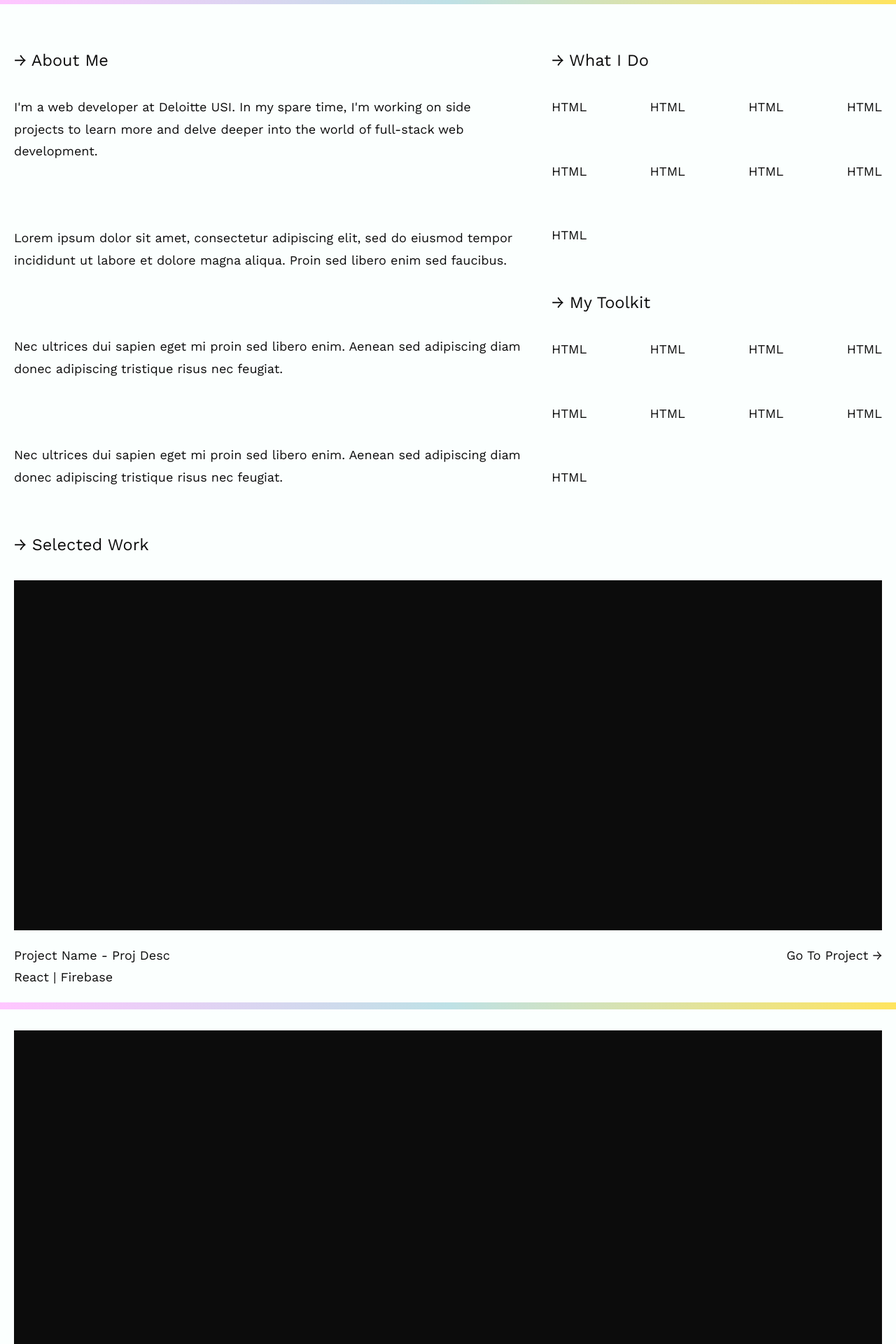
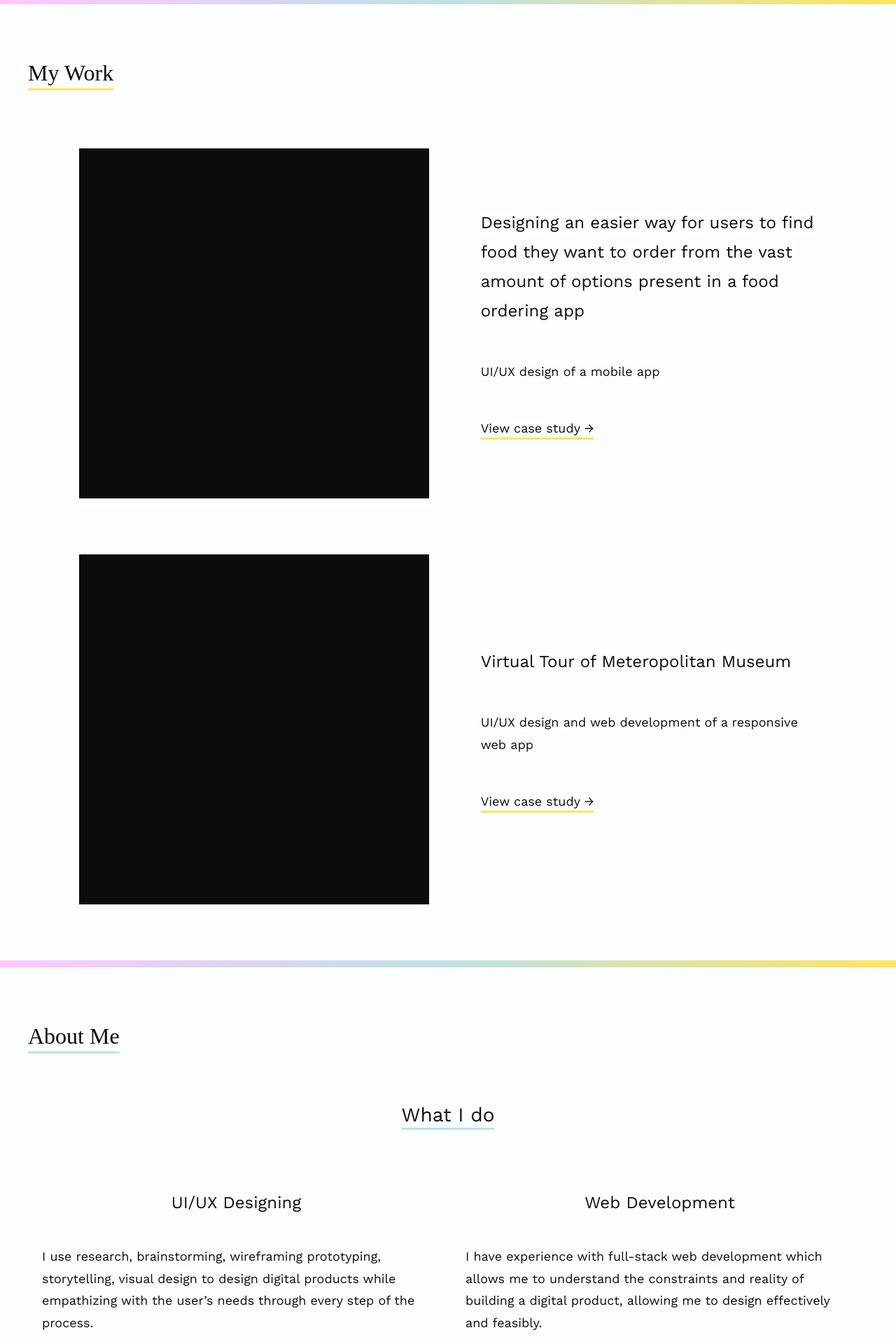
Before and after one commit to Hiba243/hibaportfolio, a React (Create React App) app: page / in a window 1280 px wide. Shown: the part 720-2640 px from the top of the page at 70% size. Built offline with nearby package versions, Linux system fonts and the light colour scheme; a web font is replaced by a local one.

Commit message:
redesigned home page

```diff
--- a/sass/base/_typography.scss
+++ b/sass/base/_typography.scss
@@ -20,13 +20,19 @@ body {
   }
   &__heading {
     margin-bottom: 3rem;
-    font-size: 2.35rem;
+    font-size: 3.2rem;
+    @include respond(tab-land) {
+      font-size: 1.75rem;
+    }
+  }
+  &__subheading-1 {
+    font-size: 2.8rem;
     @include respond(tab-land) {
       font-size: 1.75rem;
     }
   }
   &__subheading {
-    font-size: 2.35rem;
+    font-size: 2.4rem;
     @include respond(tab-land) {
       font-size: 1.75rem;
     }
--- a/sass/layout/_about.scss
+++ b/sass/layout/_about.scss
@@ -1,10 +1,10 @@
 .section-about {
   display: flex;
-  flex-direction: row;
-  padding: 0;
+  flex-direction: column;
+  padding: 0 4rem;
   @include respond(tab-land) {
   gap:3rem;
-  padding: 3rem 2rem;
+  padding: 3rem 2rem ;
   }
   @include respond(phone) {
     padding: 3rem 1.5rem;
@@ -13,11 +13,11 @@
     flex-direction: column;
   }
   &__about {
-    width: 60%;
-    padding: 3rem 2rem;
+    padding: 3rem 2rem 5rem 2rem;
     // border-right: 1px solid;
     display: flex;
     flex-direction: column;
+    row-gap: 8rem;
     @include respond(tab-land) {
       padding: 0;
       border-right: none;
@@ -29,9 +29,10 @@
     }
     &-content{
       display: flex;
-      flex-direction: column;
+      flex-direction: row;
       height: 100%;
-      justify-content: space-between;
+      justify-content: space-around;
+      column-gap: 5rem;
     }
   }
   &__skills {
@@ -70,3 +71,25 @@
     }
   }
 }
+
+.about-section-heading{
+  margin-top:4rem;
+  text-decoration: underline;
+  text-decoration-color: #BEE1E6;
+  text-underline-position: under;
+  text-underline-offset: 3px;
+  text-decoration-thickness: 3px;
+  &-1{
+    margin-top:0;
+    text-align: center;
+  }
+}
+.col-flex{
+  display: flex;
+  flex-direction: column;
+  row-gap: 4rem;
+  width: 50%;
+  &-heading{
+    text-align: center;
+  }
+}
--- a/sass/layout/_project.scss
+++ b/sass/layout/_project.scss
@@ -1,11 +1,16 @@
 .section-work {
-  padding: 0;
-  padding-bottom: 1rem;
+  padding: 0 4rem 8rem 4rem;
   @include respond(phone) {
     padding-bottom: 1.5rem;
   }
   &__heading {
-    padding: 3rem 2rem 0rem 2rem;
+    padding: 3rem 0 0rem 0;
+    margin-top:4rem;
+    text-decoration: underline;
+    text-decoration-color: #FFE45E;
+    text-underline-position: under;
+    text-underline-offset: 3px;
+    text-decoration-thickness: 3px;
     @include respond(phone) {
       padding: 3rem 1.5rem 0rem 1.5rem;
     }
@@ -13,30 +18,33 @@
 }
 
 .project {
+  margin-top: 8rem;
   display: flex;
-  flex-direction: column;
-  padding: 0 2rem;
+  flex-direction: row;
+  justify-content: space-evenly;
+  align-items: center;
   @include respond(phone) {
     padding: 0 1.5rem;
   }
   &__img {
     background-color: $color-secondary;
-    width: 100%;
+    width: 500px;
     height: 500px;
   }
   &__desc {
     display: flex;
-    flex-direction: row;
+    width: 40%;
+    flex-direction: column;
     margin-top: 2rem;
     margin-bottom: 2rem;
     @include respond(phone) {
       flex-direction: column;
     }
     &-content {
-      width: 60%;
       display: flex;
       flex-direction: column;
       color: $color-secondary;
+      row-gap: 5rem;
       @include respond(phone) {
         width: 100%;
       }
@@ -50,10 +58,8 @@
   }
 
   &__link {
-    width: 40%;
     display: flex;
     flex-direction: column;
-    align-items: flex-end;
     justify-content: flex-start;
     @include respond(phone) {
       width: 100%;
@@ -69,3 +75,10 @@ hr {
   height: 10px;
   border:0;
 }
+.text-underline{
+  text-decoration: underline;
+    text-decoration-color: #FFE45E;
+    text-underline-position: under;
+    text-underline-offset: 3px;
+    text-decoration-thickness: 3px;
+}
--- a/src/App.css
+++ b/src/App.css
@@ -200,13 +200,19 @@ body {
 
 .text__heading {
   margin-bottom: 3rem;
-  font-size: 2.35rem; }
+  font-size: 3.2rem; }
   @media only screen and (max-width: 75em) {
     .text__heading {
       font-size: 1.75rem; } }
 
+.text__subheading-1 {
+  font-size: 2.8rem; }
+  @media only screen and (max-width: 75em) {
+    .text__subheading-1 {
+      font-size: 1.75rem; } }
+
 .text__subheading {
-  font-size: 2.35rem; }
+  font-size: 2.4rem; }
   @media only screen and (max-width: 75em) {
     .text__subheading {
       font-size: 1.75rem; } }
@@ -368,6 +374,15 @@ body {
   flex-direction: row;
   align-items: center; }
 
+.section-footer {
+  padding: 8rem 4rem 4rem 4rem;
+  display: flex;
+  justify-content: space-between; }
+
+.socials {
+  display: flex;
+  column-gap: 2rem; }
+
 .landing-page-flex {
   height: 70vh;
   padding: 0 4rem; }
@@ -394,41 +409,49 @@ body {
   margin-top: 7rem; }
 
 .section-work {
-  padding: 0;
-  padding-bottom: 1rem; }
+  padding: 0 4rem 8rem 4rem; }
   @media only screen and (max-width: 26.875em) {
     .section-work {
       padding-bottom: 1.5rem; } }
   .section-work__heading {
-    padding: 3rem 2rem 0rem 2rem; }
+    padding: 3rem 0 0rem 0;
+    margin-top: 4rem;
+    text-decoration: underline;
+    text-decoration-color: #FFE45E;
+    text-underline-position: under;
+    text-underline-offset: 3px;
+    text-decoration-thickness: 3px; }
     @media only screen and (max-width: 26.875em) {
       .section-work__heading {
         padding: 3rem 1.5rem 0rem 1.5rem; } }
 
 .project {
+  margin-top: 8rem;
   display: flex;
-  flex-direction: column;
-  padding: 0 2rem; }
+  flex-direction: row;
+  justify-content: space-evenly;
+  align-items: center; }
   @media only screen and (max-width: 26.875em) {
     .project {
       padding: 0 1.5rem; } }
   .project__img {
     background-color: #0c0c0c;
-    width: 100%;
+    width: 500px;
     height: 500px; }
   .project__desc {
     display: flex;
-    flex-direction: row;
+    width: 40%;
+    flex-direction: column;
     margin-top: 2rem;
     margin-bottom: 2rem; }
     @media only screen and (max-width: 26.875em) {
       .project__desc {
         flex-direction: column; } }
     .project__desc-content {
-      width: 60%;
       display: flex;
       flex-direction: column;
-      color: #0c0c0c; }
+      color: #0c0c0c;
+      row-gap: 5rem; }
       @media only screen and (max-width: 26.875em) {
         .project__desc-content {
           width: 100%; } }
@@ -437,10 +460,8 @@ body {
   .project .project:hover {
     background-color: rgba(143, 109, 245, 0.5); }
   .project__link {
-    width: 40%;
     display: flex;
     flex-direction: column;
-    align-items: flex-end;
     justify-content: flex-start; }
     @media only screen and (max-width: 26.875em) {
       .project__link {
@@ -455,10 +476,17 @@ hr {
   height: 10px;
   border: 0; }
 
+.text-underline {
+  text-decoration: underline;
+  text-decoration-color: #FFE45E;
+  text-underline-position: under;
+  text-underline-offset: 3px;
+  text-decoration-thickness: 3px; }
+
 .section-about {
   display: flex;
-  flex-direction: row;
-  padding: 0; }
+  flex-direction: column;
+  padding: 0 4rem; }
   @media only screen and (max-width: 75em) {
     .section-about {
       gap: 3rem;
@@ -470,10 +498,10 @@ hr {
     .section-about {
       flex-direction: column; } }
   .section-about__about {
-    width: 60%;
-    padding: 3rem 2rem;
+    padding: 3rem 2rem 5rem 2rem;
     display: flex;
-    flex-direction: column; }
+    flex-direction: column;
+    row-gap: 8rem; }
     @media only screen and (max-width: 75em) {
       .section-about__about {
         padding: 0;
@@ -485,9 +513,10 @@ hr {
         width: 100%; } }
     .section-about__about-content {
       display: flex;
-      flex-direction: column;
+      flex-direction: row;
       height: 100%;
-      justify-content: space-between; }
+      justify-content: space-around;
+      column-gap: 5rem; }
   .section-about__skills {
     display: flex;
     flex-direction: column;
@@ -518,9 +547,29 @@ hr {
         .section-about__skills-content {
           gap: 1rem; } }
 
+.about-section-heading {
+  margin-top: 4rem;
+  text-decoration: underline;
+  text-decoration-color: #BEE1E6;
+  text-underline-position: under;
+  text-underline-offset: 3px;
+  text-decoration-thickness: 3px; }
+  .about-section-heading-1 {
+    margin-top: 0;
+    text-align: center; }
+
+.col-flex {
+  display: flex;
+  flex-direction: column;
+  row-gap: 4rem;
+  width: 50%; }
+  .col-flex-heading {
+    text-align: center; }
+
 .section-contact {
-  border-bottom: 1px solid;
+  padding: 0 4rem;
   display: flex;
+  flex-direction: column;
   justify-content: space-between; }
   @media only screen and (max-width: 45.625em) {
     .section-contact {
@@ -539,3 +588,19 @@ hr {
     @media only screen and (max-width: 26.875em) {
       .section-contact__content-email {
         flex-direction: column; } }
+
+.text-underline-pink {
+  text-decoration: underline;
+  text-decoration-color: #FFC6FF;
+  text-underline-position: under;
+  text-underline-offset: 3px;
+  text-decoration-thickness: 3px; }
+
+.contact-align-center {
+  text-align: center; }
+
+.contactFlex {
+  display: flex;
+  flex-direction: column;
+  row-gap: 5rem;
+  align-items: center; }
--- a/src/components/About.js
+++ b/src/components/About.js
@@ -3,77 +3,41 @@ import ScrollAnimation from 'react-animate-on-scroll';
 
 const About = () => {
 
-    return <section className="section-about section-padding" id="about">
+    return <div><section className="section-about section-padding" id="about">
+        <div className="text__heading about-section-heading font-accent">
+            About Me
+        </div>
         <div className="section-about__about">
-            {/* <ScrollAnimation animateIn="animate__fadeInLeft" className="animate__animated" animateOnce={true}> */}
-                <div className="text__heading ">
-                    <span className="arr-purple">&rarr;</span> About Me
-                </div>
-            {/* </ScrollAnimation> */}
+            <p className="text__subheading-1 about-section-heading about-section-heading-1">What I do</p>
             <div className="section-about__about-content">
 
-                <div className="text__content">
-                    I'm a web developer at Deloitte USI. In my spare time, I'm
-                    working on side projects to learn more and delve deeper into the
-                    world of full-stack web development.
+                <div className="col-flex">
+                    <p className="text__subheading col-flex-heading">UI/UX Designing</p>
+                    <p className="text__content col-flex-content">I use research, brainstorming, wireframing prototyping, storytelling, visual design to design digital products while empathizing with the user’s needs through every step of the process.</p>
                 </div>
-                <div className="text__content">
-                    Lorem ipsum dolor sit amet,
-                    consectetur adipiscing elit, sed do eiusmod tempor incididunt ut
-                    labore et dolore magna aliqua. Proin sed libero enim sed
-                    faucibus.
-                </div>
-                <div className="text__content">
-                    Nec ultrices dui sapien eget mi proin sed libero enim.
-                    Aenean sed adipiscing diam donec adipiscing tristique risus nec
-                    feugiat.
-                </div>
-                <div className="text__content">
-                    Nec ultrices dui sapien eget mi proin sed libero enim.
-                    Aenean sed adipiscing diam donec adipiscing tristique risus nec
-                    feugiat.
+                <div className="col-flex">
+                    <p className="text__subheading col-flex-heading">Web Development</p>
+                    <p className="text__content col-flex-content">I have experience with full-stack web development which allows me to understand the constraints and reality of building a digital product, allowing me to design effectively and feasibly.</p>
                 </div>
             </div>
         </div>
-        <div className="section-about__skills">
-            <div className="section-about__skills-1">
-                {/* <ScrollAnimation animateIn="animate__fadeInLeft" className="animate__animated" animateOnce={true}> */}
-                    <div className="text__heading">
-                        <span className="arr-purple">&rarr;</span> What I Do
-                    </div>
-                {/* </ScrollAnimation> */}
-                <div className="section-about__skills-content text__content">
-                    <div className="color-purple">HTML</div>
-                    <div className="color-purple">HTML</div>
-                    <div className="color-purple">HTML</div>
-                    <div className="color-purple">HTML</div>
-                    <div className="color-purple">HTML</div>
-                    <div className="color-yellow">HTML</div>
-                    <div className="color-yellow">HTML</div>
-                    <div className="color-yellow">HTML</div>
-                    <div className="color-yellow">HTML</div>
+        <div className="section-about__about">
+            <p className="text__subheading-1 about-section-heading about-section-heading-1">My Philosophy</p>
+            <div className="section-about__about-content">
+
+                <div className="col-flex">
+                    <p className="text__subheading col-flex-heading">We should focus on the effect technology has on user’s wellbeing </p>
+                    <p className="text__content col-flex-content">Digital products have great features but are being designed to overwhelm us. As a UI & UX designer my goal is to create designs that empowers the users and focuses on the wellbeing of the user.</p>
                 </div>
-            </div>
-            <div className="section-about__skills-2">
-                {/* <ScrollAnimation animateIn="animate__fadeInLeft" className="animate__animated" animateOnce={true}> */}
-                    <div className="text__heading">
-                        <span className="arr-purple">&rarr;</span> My Toolkit
-                    </div>
-                {/* </ScrollAnimation> */}
-                <div className="section-about__skills-content text__content">
-                    <div className="color-purple">HTML</div>
-                    <div className="color-purple">HTML</div>
-                    <div className="color-purple">HTML</div>
-                    <div className="color-purple">HTML</div>
-                    <div className="color-purple">HTML</div>
-                    <div className="color-yellow">HTML</div>
-                    <div className="color-yellow">HTML</div>
-                    <div className="color-yellow">HTML</div>
-                    <div className="color-yellow">HTML</div>
+                <div className="col-flex">
+                    <p className="text__subheading col-flex-heading">Empathizing with user’s problems is vital for designing a successful digital product</p>
+                    <p className="text__content col-flex-content">A digital product will be successfull when the user is able to use the product easily without any obstacles. This can be achieved by empathizing with the user’s needs and frustrations and designing a product which addresses those needs and by minimizing any pain points.</p>
                 </div>
             </div>
         </div>
+
     </section>
+    <hr/></div>
 
 }
 
--- /dev/null
+++ b/src/components/Footer.js
@@ -0,0 +1,17 @@
+import React, { useState } from "react";
+
+const Footer = () => {
+
+    return <section className="section-footer section-padding" id="footer">
+        <p className="text__content">&#169; Designed and Built by Hiba Fatima</p>
+        <div className="socials">
+        <p className="text__content">LinkedIn</p>
+        <p className="text__content">Github</p>
+        <p className="text__content">Behance</p>
+        </div>
+
+    </section>
+
+}
+
+export default Footer;
--- a/src/components/Home.js
+++ b/src/components/Home.js
@@ -4,15 +4,17 @@ import LandingPage from "./LandingPage"
 import Projects from "./Projects"
 import About from "./About"
 import Contact from "./Contact"
+import Footer from './Footer'
 
 const Home = () => {
     return (
         <React.Fragment>
             <Navbar/>
             <LandingPage/>
+            <Projects/>
             <About/>
-            <Projects/>
             <Contact/>
+            <Footer/>
         </React.Fragment>
     )
 }
--- a/src/components/Projects.js
+++ b/src/components/Projects.js
@@ -4,58 +4,45 @@ import ScrollAnimation from 'react-animate-on-scroll';
 
 const Projects = () => {
 
-    return <section className="section-padding section-work" id="work">
-        {/* <ScrollAnimation animateIn="animate__fadeInLeft" className="animate__animated" animateOnce={true}> */}
-            <div className="text__heading section-work__heading">
-                <span className="arr-purple">&rarr;</span> Selected Work
+    return <div><section className="section-padding section-work" id="work">
+        <div className="text__heading section-work__heading font-accent">
+            My Work
         </div>
-        {/* </ScrollAnimation> */}
-        <Link to="/projects/p1">
         <section>
-
             <div className="project">
-                    <ScrollAnimation animateIn="animate__fadeInUp" className="animate__animated" animateOnce={true} duration={2}>
                 <div className="project__img">&nbsp;</div>
-                    </ScrollAnimation>
                 <div className="project__desc">
                     <div className="project__desc-content">
-                            <p className="project__desc-content-h1 text__content">Project Name - Proj Desc</p>
+                        <p className="project__desc-content-h1 text__subheading">Designing an easier way for users to find food they want to order from the vast amount of options present in a food ordering app</p>
                         <div className="text__content">
-                                <p className="project__desc-content-feat">React | Firebase</p>
-                            </div>
+                            <p className="project__desc-content-feat text__content">UI/UX design of a mobile app</p>
                         </div>
                         <div className="project__link">
-                            <a className="link-effect text__content">Go To Project &rarr;</a>
-
+                            <Link to="/projects/p1"><a className="text__content text-underline">View case study &rarr;</a>   </Link>
                         </div>
                     </div>
                 </div>
-
+            </div>
         </section>
-            <hr className="project-hr" />
-        </Link>
         <section>
-            <Link to="projects/p1">
             <div className="project">
-                    <ScrollAnimation animateIn="animate__fadeInUp" className="animate__animated" animateOnce={true} duration={2}>
                 <div className="project__img">&nbsp;</div>
-                    </ScrollAnimation>
                 <div className="project__desc">
                     <div className="project__desc-content">
-                            <p className="project__desc-content-h1 text__content">Project Name - Proj Desc</p>
+                        <p className="project__desc-content-h1 text__subheading">Virtual Tour of Meteropolitan Museum</p>
                         <div className="text__content">
-                                <p className="project__desc-content-feat">React | Firebase</p>
-                            </div>
+                            <p className="project__desc-content-feat text__content">UI/UX design and web development of a responsive web app</p>
                         </div>
                         <div className="project__link">
-                            <a className="link-effect text__content">Go To Project &rarr;</a>
-
+                            <Link to="/projects/p1"><a className="text__content text-underline">View case study &rarr;</a>   </Link>
                         </div>
                     </div>
                 </div>
-            </Link>
+            </div>
         </section>
     </section>
+    <hr/>
+    </div>
 
 }
 
```
Also changed, not shown: sass/layout/_contact.scss (+18 -1 lines), sass/layout/_header.scss (+10 -0 lines), src/components/Contact.js (+9 -9 lines). Lines whose indentation alone changed are shown as unchanged.
